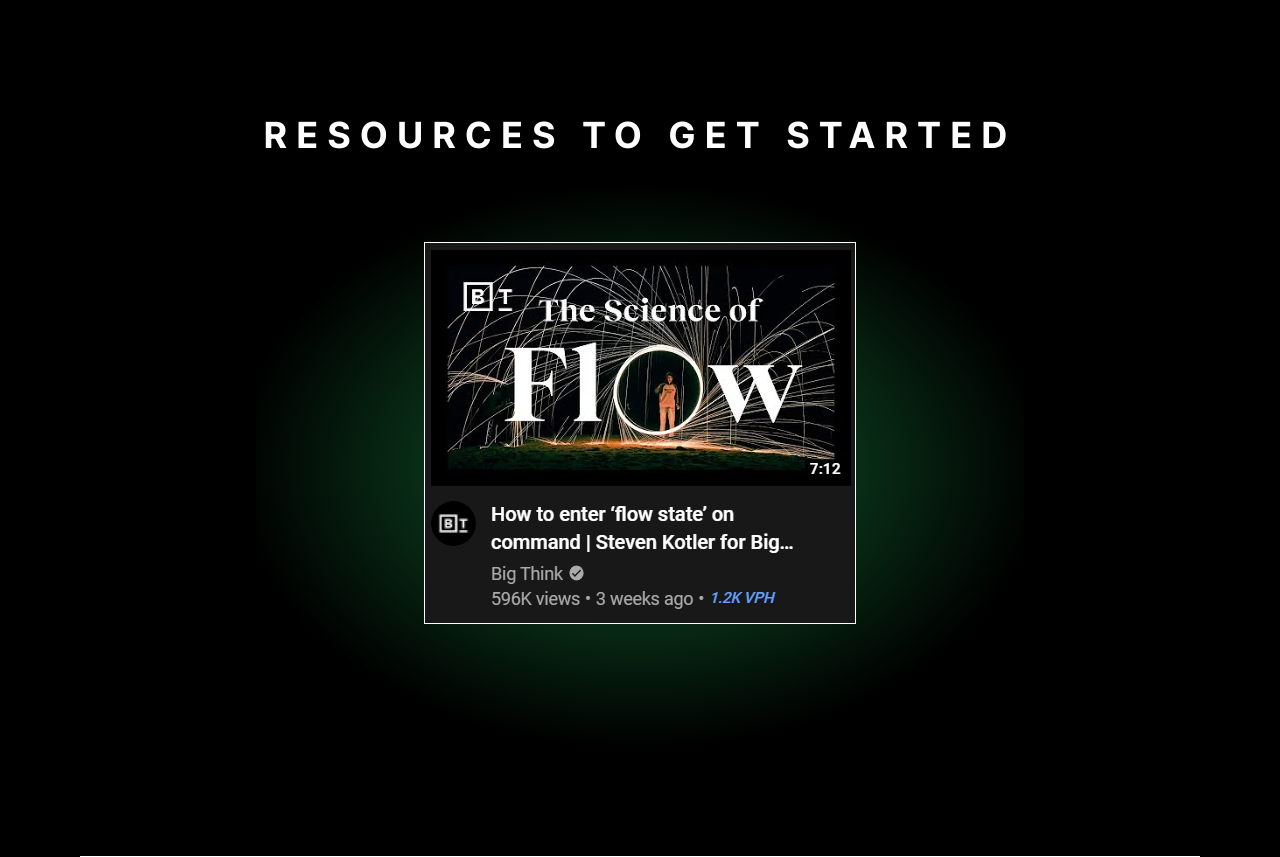
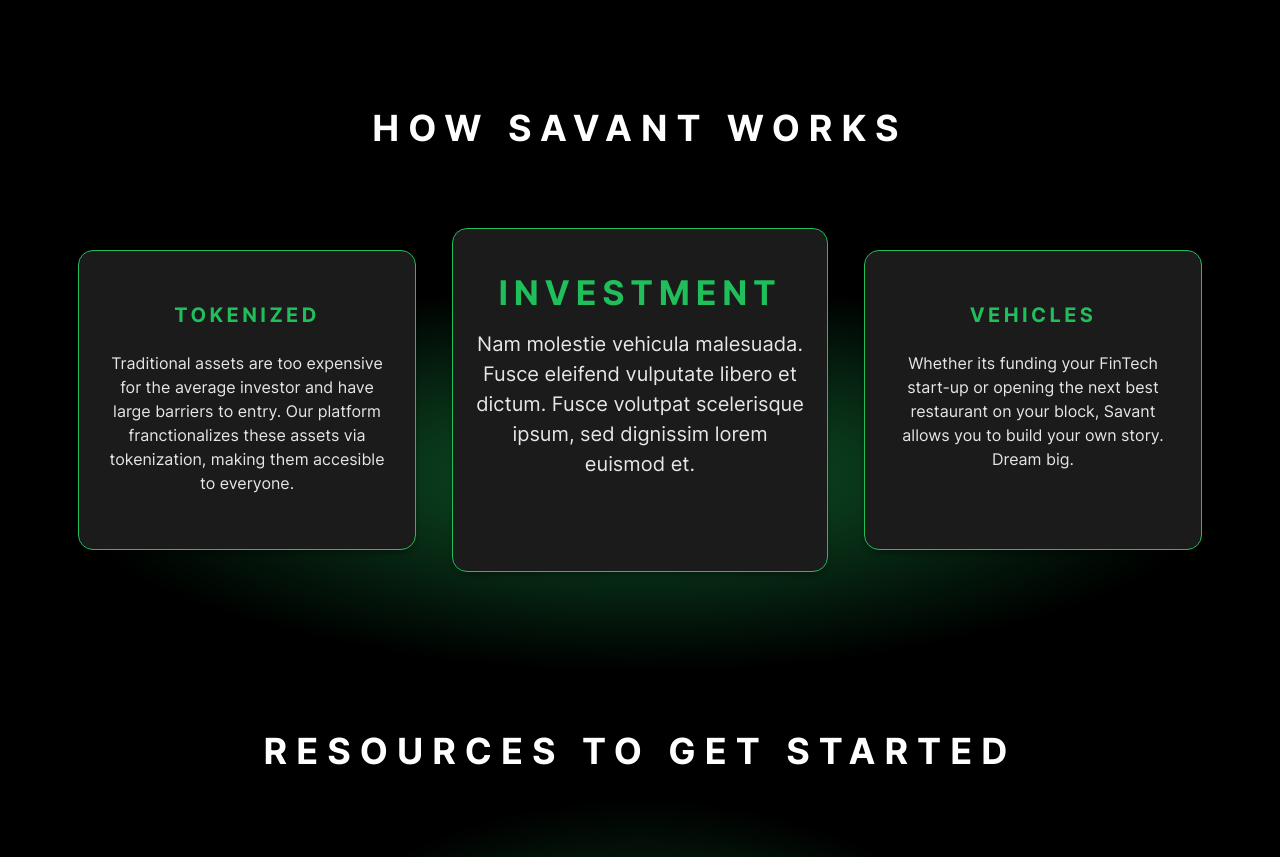
Before and after one commit to bihlasagna/Savant-protocol-frontend, a React (Create React App) app: page / in a window 1280 px wide. Shown: the part 621-1478 px from the top of the page. Built offline with nearby package versions, Linux system fonts and the light colour scheme.

Commit message:
Add how works component

```diff
--- /dev/null
+++ b/src/components/How/index.jsx
@@ -0,0 +1,35 @@
+import HowItem from 'components/HowItem';
+import './index.scss';
+
+const vehicles = [
+  {
+    title: 'TOKENIZED',
+    desc: 'Traditional assets are too expensive for the average investor and have large barriers to entry. Our platform franctionalizes these assets via tokenization, making them accesible to everyone.',
+  },
+  {
+    title: 'INVESTMENT',
+    desc: 'Nam molestie vehicula malesuada. Fusce eleifend vulputate libero et dictum. Fusce volutpat scelerisque ipsum, sed dignissim lorem euismod et.',
+    focus: true,
+  },
+  {
+    title: 'VEHICLES',
+    desc: 'Whether its funding your FinTech start-up or opening the next best restaurant on your block, Savant allows you to build your own story. Dream big.  ',
+  },
+];
+
+const How = () => {
+  return (
+    <div className="how-works flex flex-col justify-center items-center">
+      <div className="title text-white font-bold text-4xl">
+        HOW SAVANT WORKS
+      </div>
+      <div className="works-items flex flex-row justify-center items-center">
+        {vehicles.map(({ title, desc, focus }, index) => (
+          <HowItem title={title} desc={desc} key={index} focus={focus} />
+        ))}
+      </div>
+    </div>
+  );
+};
+
+export default How;
--- /dev/null
+++ b/src/components/How/index.scss
@@ -0,0 +1,15 @@
+.how-works {
+  .title {
+    letter-spacing: 0.25em;
+    margin-bottom: 5rem;
+  }
+
+  .works-items {
+    background: radial-gradient(
+      52.94% 39.38% at 50% 50%,
+      rgba(37, 211, 102, 0.4575) 0%,
+      rgba(37, 211, 102, 0) 100%
+    );
+    opacity: 0.9;
+  }
+}
--- /dev/null
+++ b/src/components/HowItem/index.jsx
@@ -0,0 +1,13 @@
+import cx from 'classnames';
+import './index.scss';
+
+const HowItem = ({ title, desc, ...rest }) => {
+  return (
+    <div className={cx('how-item', { ...rest })}>
+      <div className="item-title text-primary font-bold text-xl">{title}</div>
+      <div className="item-desc text-white">{desc}</div>
+    </div>
+  );
+};
+
+export default HowItem;
--- /dev/null
+++ b/src/components/HowItem/index.scss
@@ -0,0 +1,43 @@
+.how-item {
+  background-color: #1e1e1e;
+  padding-left: 22px;
+  padding-bottom: 50px;
+  padding-right: 22px;
+  padding-top: 50px;
+  margin-bottom: 152px;
+  border: 1px solid #25d366;
+  box-shadow: 0px 4px 4px rgba(0, 0, 0, 0.25);
+  border-radius: 15px;
+  height: 100%;
+  width: 338px;
+  height: 300px;
+
+  .item-title {
+    text-align: center;
+    margin-bottom: 22px;
+    letter-spacing: 0.17em;
+    .focus {
+      margin-bottom: 2rem;
+    }
+  }
+
+  .item-desc {
+    text-align: center;
+  }
+
+  &.focus {
+    // transform: scale(1.2, 1.2);
+    height: 344px;
+    width: 376px;
+    margin-left: 36px;
+    margin-right: 36px;
+
+    .item-title {
+      font-size: 34px;
+    }
+
+    .item-desc {
+      font-size: 20px;
+    }
+  }
+}
--- a/src/containers/HomePage/index.js
+++ b/src/containers/HomePage/index.js
@@ -1,11 +1,12 @@
-// import Button from 'components/Button';
 import Overview from 'components/Overview';
 import Resources from 'components/Resources';
+import How from 'components/How';
 
 const HomePage = () => {
   return (
     <>
       <Overview />
+      <How />
       <Resources />
     </>
   );
```
